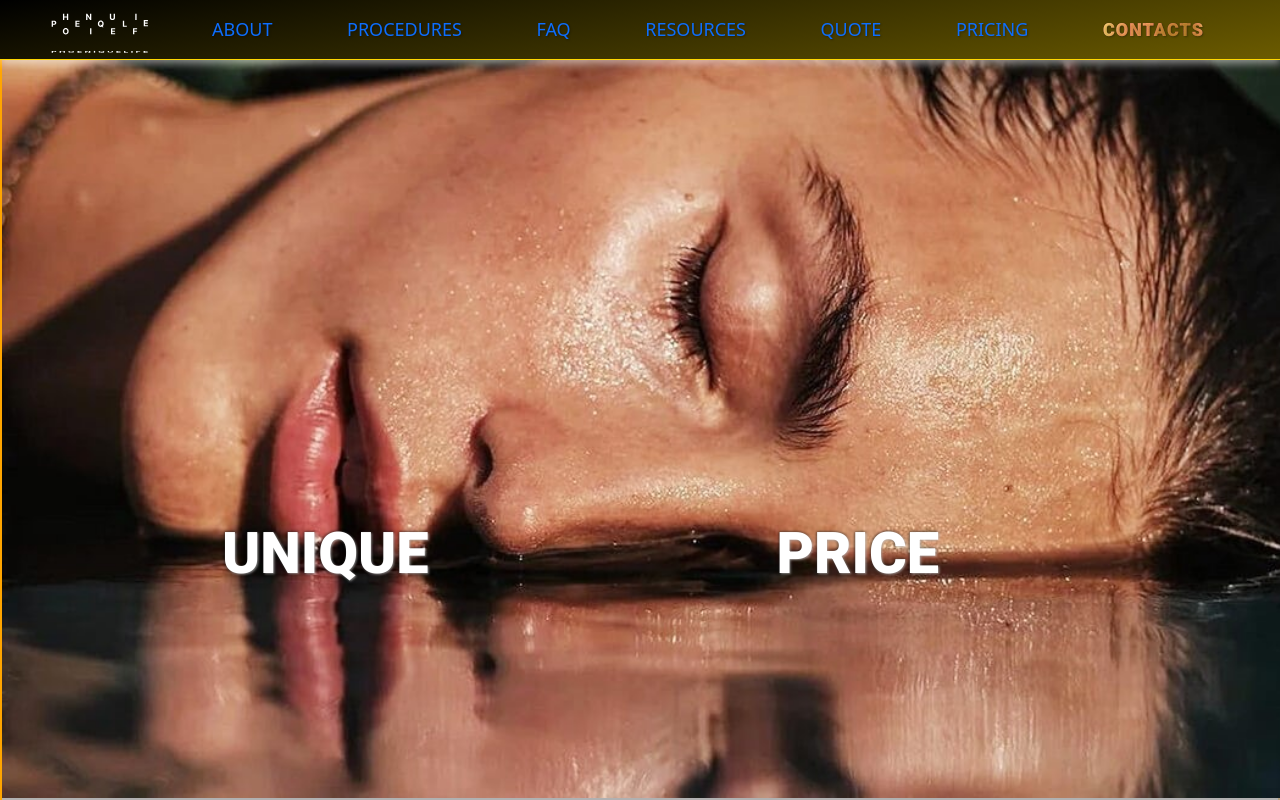
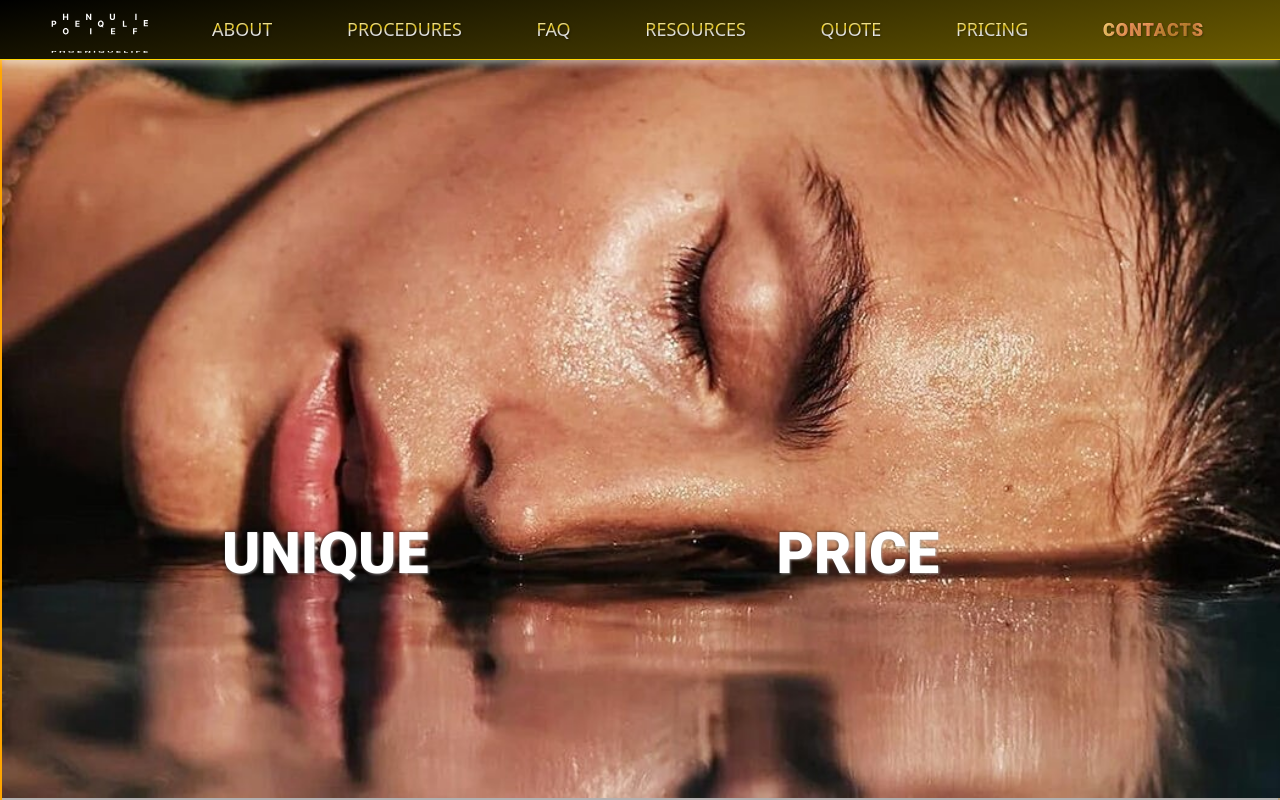
Before and after one commit to Mitsananikone/plifeFeedback2, a Next.js app: page / in a window 1280 px wide. Shown: the top 800 px of the page. Built offline with nearby package versions, Linux system fonts and the light colour scheme; grey boxes are pictures that could not be loaded.

Commit message:
Fixed the color of navItem

```diff
--- a/components/nav/nav.module.css
+++ b/components/nav/nav.module.css
@@ -165,11 +165,14 @@
         display: none;
     }
 
+
+
     .navItem span {
         display: inline-flex;
         margin-left: 3%;
         padding: 0.1em;
         font-size: x-large;
+
     }
 }
 
@@ -198,12 +201,25 @@
     }
 }
 
+@media screen and (min-width: 768px) {
+    .navItem {
+        color: white;
+        background: linear-gradient(to bottom, white, white,gold, white, white, white);
+    /* Make sure the text is displayed on top of the gradient */
+    color: transparent;
+    -webkit-background-clip: text;
+    background-clip: text;
+    }
+}
+
+
 @media screen and (max-width: 767px) {
 
     .navContainer>div {
         display: none;
         /* background-color: red; */
     }
+
 
     .navItemHamburger {
         padding-top: 20px;
```
